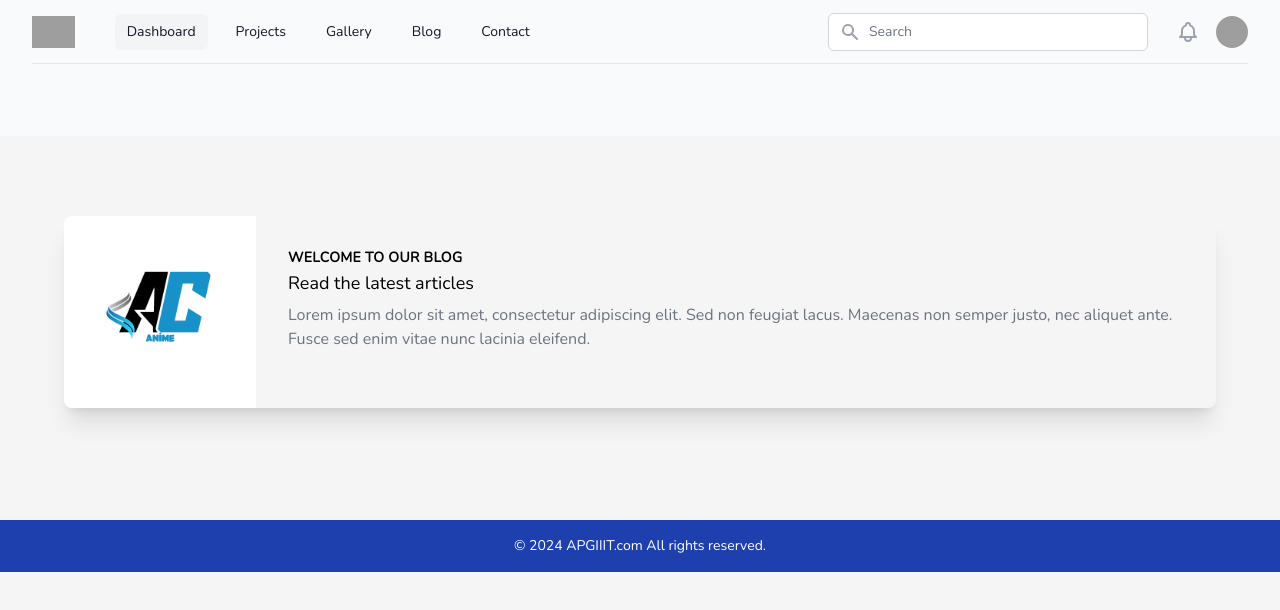
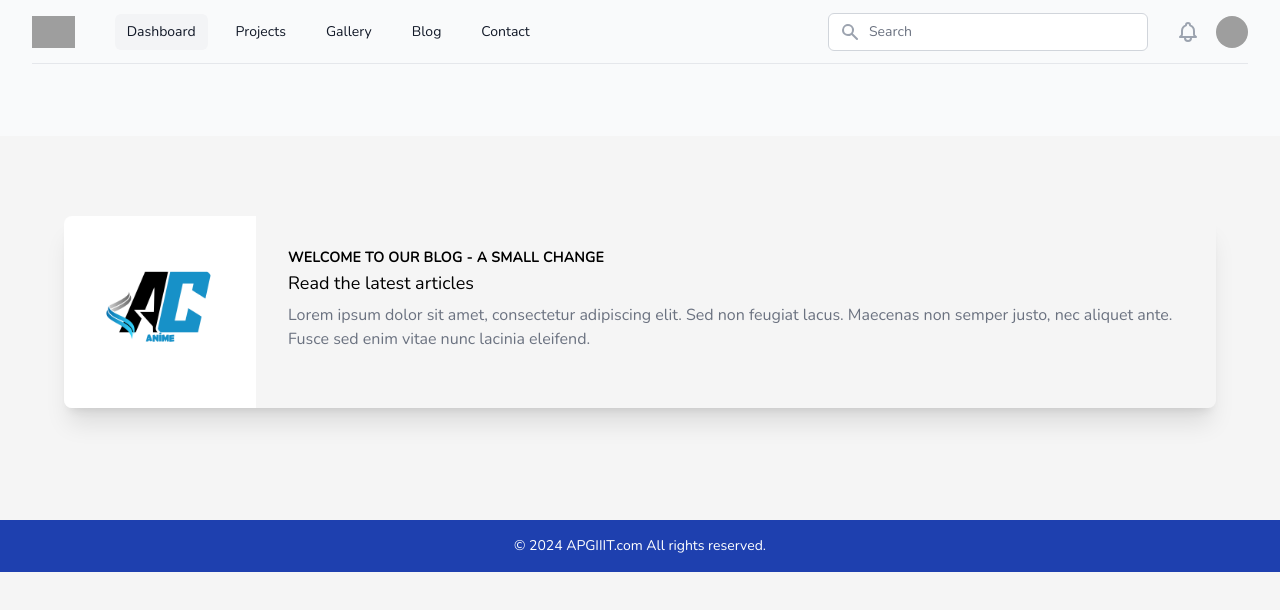
Before and after one commit to Apfirebolt/blog_feeder_in_vue, a Vue app: page / in a window 1280 px wide. Shown: the top 610 px of the page. Built offline with nearby package versions, Linux system fonts and the light colour scheme; grey boxes are pictures that could not be loaded.

Commit message:
a small change in homepage

```diff
--- a/src/views/Home.vue
+++ b/src/views/Home.vue
@@ -18,7 +18,7 @@
                 </div>
                 <div class="p-8">
                   <div class="uppercase tracking-wide text-sm font-semibold">
-                    Welcome to our blog
+                    Welcome to our blog - A Small Change
                   </div>
                   <a
                     href="#"
```
